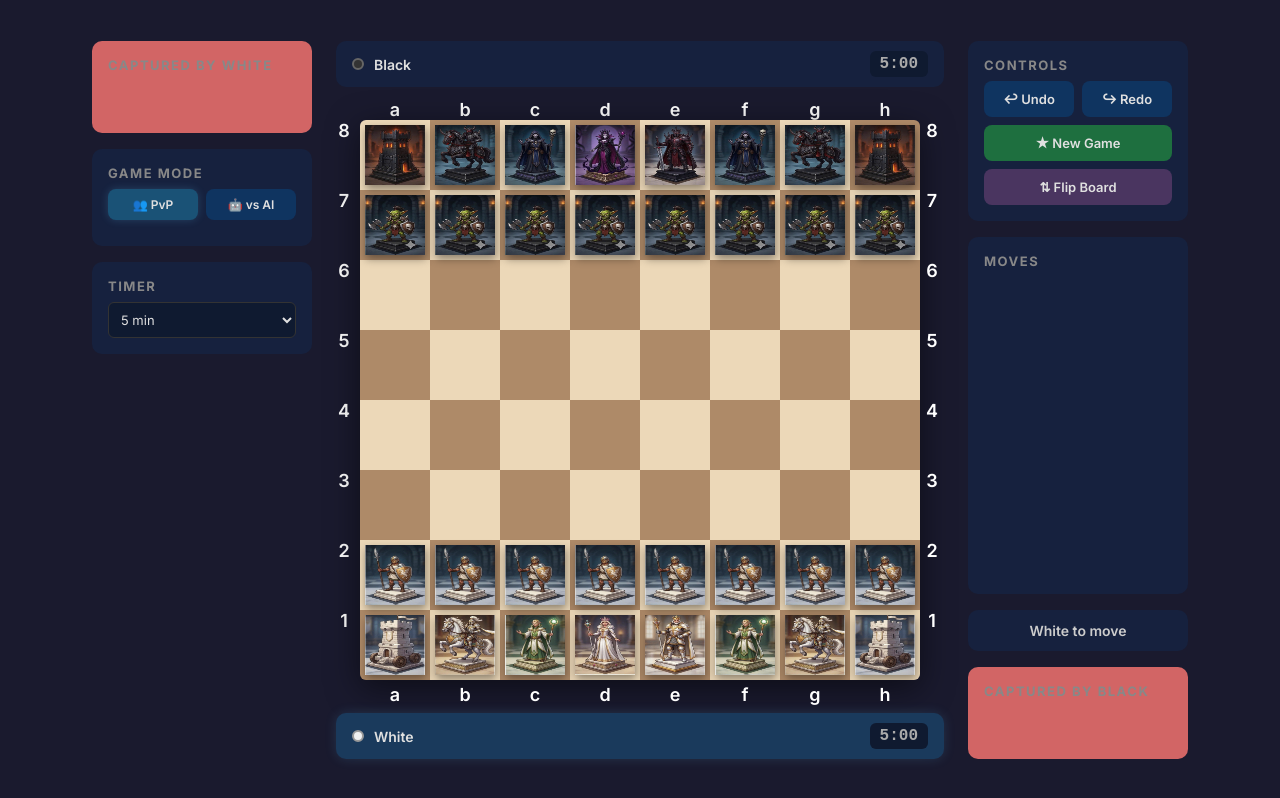
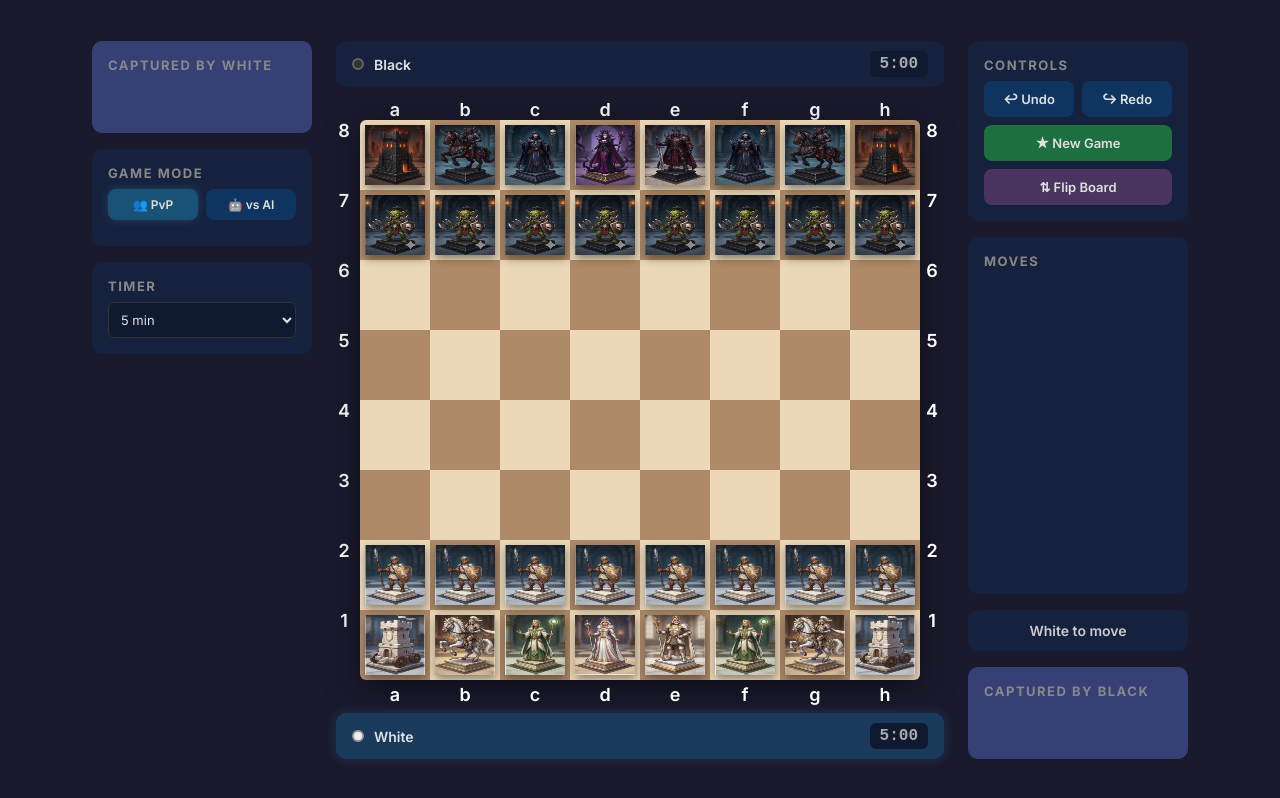
Before and after one commit to akazajok/Chess-AI, a website: page web/index.html in a window 1280 px wide. Drawn offline with Linux system fonts and the light colour scheme.

Commit message:
#fix màu background

```diff
--- a/web/css/style.css
+++ b/web/css/style.css
@@ -426,7 +426,7 @@ body {
 
 /* ====== KHU VỰC HIỂN THỊ QUÂN BỊ ĂN (CAPTURED PIECES) ====== */
 .captured-pieces {
-    background: #d26565;
+    background: #6982f35c;
     padding: 16px;
     border-radius: 10px;
 }
```
